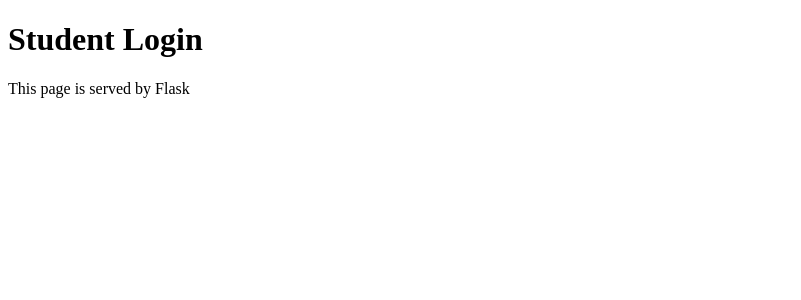
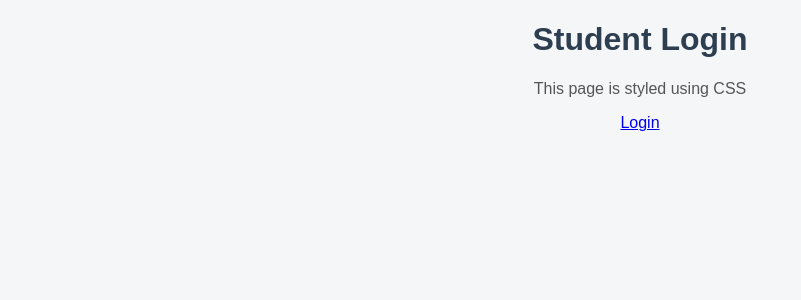
Before and after one commit to nalabolugurucharan12-cpu/student-task-attendance-system, a Flask app: page / in a window 1280 px wide. Shown: the top 300 px of the page, without its empty margins (0-801 px from the left). Run offline with Flask 3, Linux system fonts and the light colour scheme.

Commit message:
add dashboard route and navigation

```diff
--- a/app.py
+++ b/app.py
@@ -6,5 +6,9 @@ app = Flask(__name__)
 def login():
     return render_template("login.html")
 
+@app.route("/dashboard")
+def dashboard():
+    return render_template("dashboard.html")
+
 if __name__ == "__main__":
     app.run(debug=True)
--- a/static/style.css
+++ b/static/style.css
@@ -0,0 +1,13 @@
+body {
+    font-family: Arial, sans-serif;
+    background-color: #f4f6f8;
+    text-align: center;
+}
+
+h1 {
+    color: #2c3e50;
+}
+
+p {
+    color: #555;
+}
--- a/templates/login.html
+++ b/templates/login.html
@@ -2,9 +2,12 @@
 <html>
 <head>
     <title>Login</title>
+    <link rel="stylesheet" href="{{ url_for('static', filename='style.css') }}">
 </head>
 <body>
     <h1>Student Login</h1>
-    <p>This page is served by Flask</p>
+    <p>This page is styled using CSS</p>
+
+    <a href="/dashboard">Login</a>
 </body>
 </html>
```
Also changed, not shown: templates/dashboard.html (+13 -0 lines).
